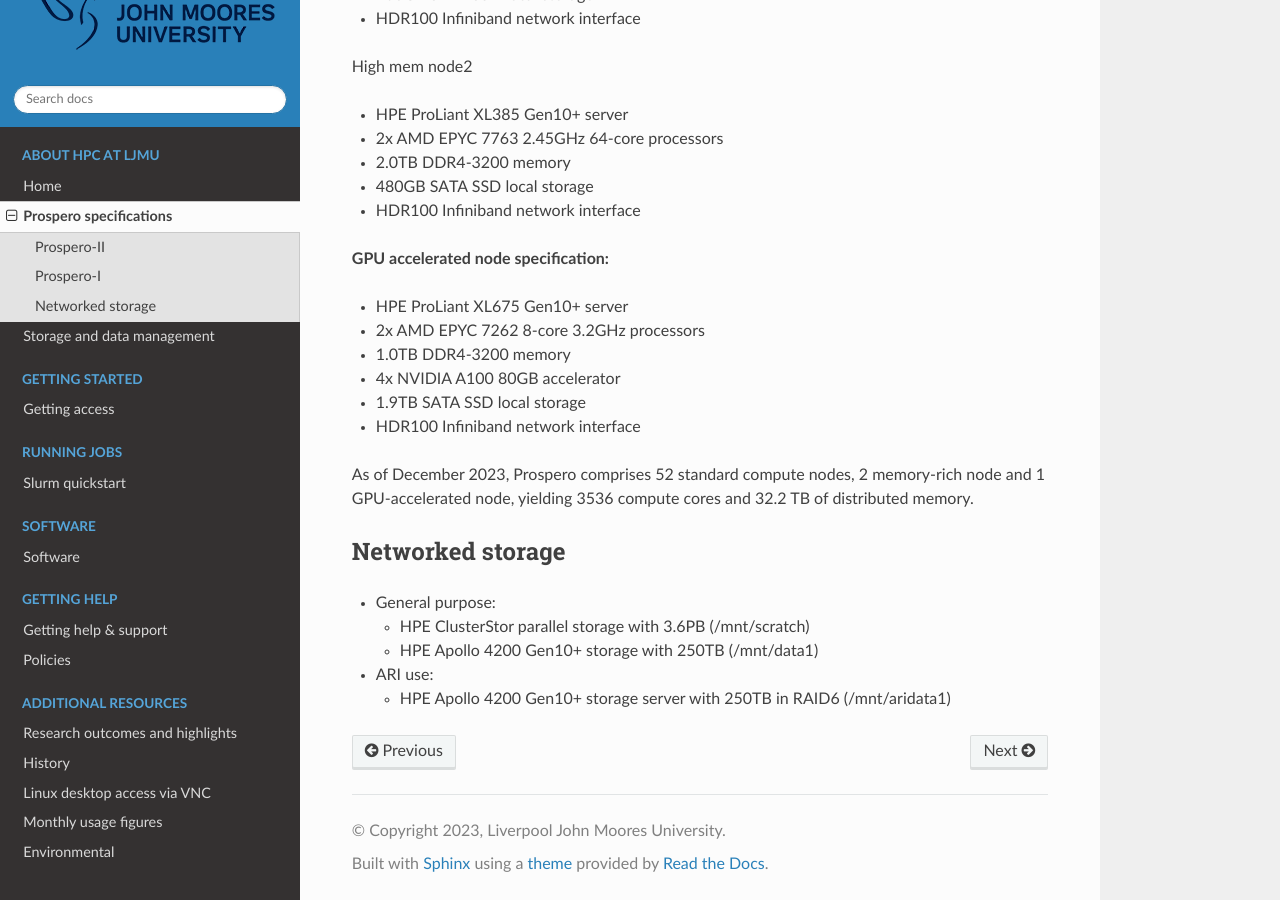
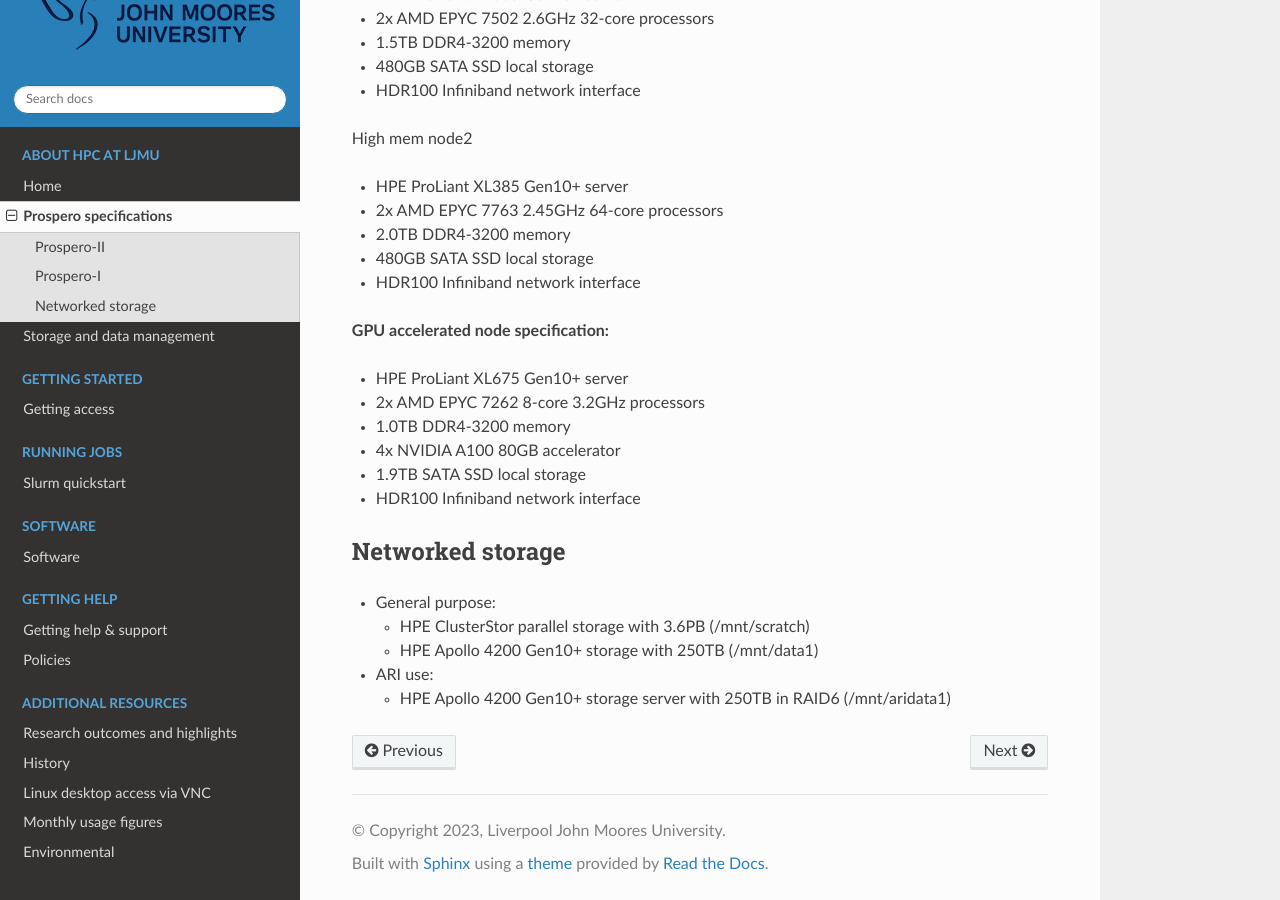
Before and after one commit to astrcrai/prospero-docs, a Sphinx documentation site: the page built from docs/source/specifications.rst, in a window 1280 px wide and 900 px high, scrolled down 1201 px. Built offline with Sphinx 7.4.7 and the Read the Docs theme 3.1.0, drawn with Linux system fonts in a browser that asks for light colours; some of the changed text lies outside the part shown.

Commit message:
Update specifications.rst

```diff
--- a/docs/source/specifications.rst
+++ b/docs/source/specifications.rst
@@ -64,8 +67,6 @@
 * 1.9TB SATA SSD local storage
 * HDR100 Infiniband network interface
 
-As of December 2023, Prospero comprises 52 standard compute nodes, 2 memory-rich node and 1 GPU-accelerated node, yielding 3536 compute cores and 32.2 TB of distributed memory.
-
 =====
 Networked storage
 =====
```
Also changed, not shown: other parts of docs/source/specifications.rst (+3 -0 lines).
